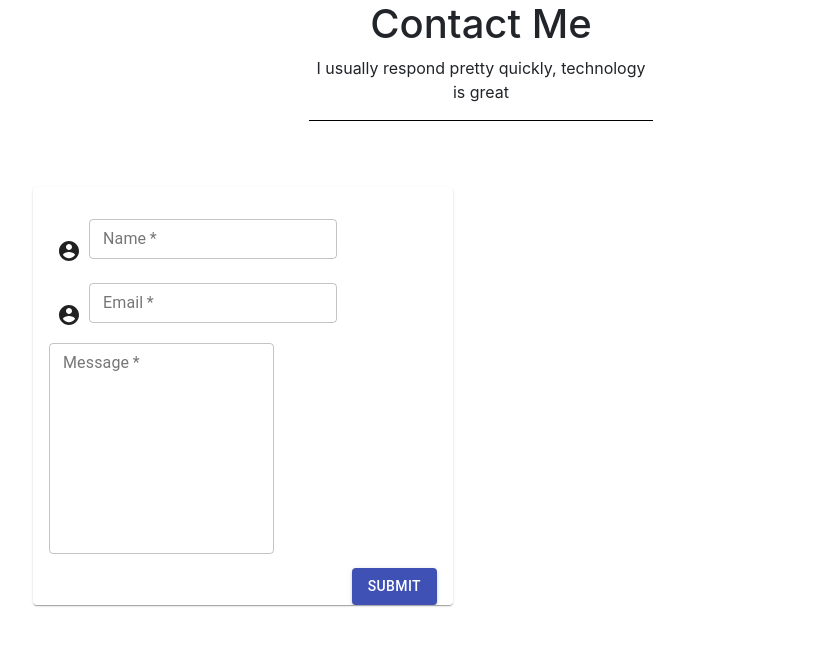
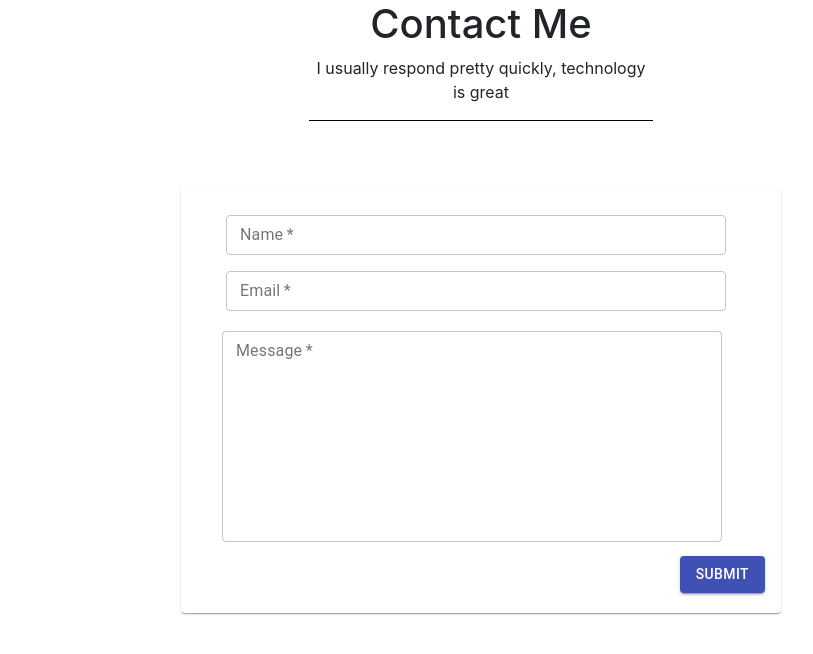
Before and after one commit to yjeafar/yjeafar.github.io, a React (Create React App) app: page /contact-me in a window 1280 px wide. Shown: the top 654 px of the page, without its empty margins (159-972 px from the left). Built offline with nearby package versions, Linux system fonts and the light colour scheme.

Commit message:
Worked on better styling in other pages

```diff
--- a/src/css/projects.css
+++ b/src/css/projects.css
@@ -0,0 +1,5 @@
+.imageSpacing  {
+    padding-top: 10px;
+    padding-left: 10px;
+    padding-right: 10px;
+}
--- a/src/js/contact-me.js
+++ b/src/js/contact-me.js
@@ -14,13 +14,21 @@ const useStyles = makeStyles((theme) => ({
     margin: theme.spacing(1),
   },
   card: {
-    maxWidth: 420,
-    marginTop: 50
+    width: 600,
+    marginTop: 50,
+    marginLeft:"auto",
+    marginRight:"auto",
+    marginBottom: 50
   },
   submitButton: {
     marginTop: 10,
-    float: "right"
+    float: "right",
+    marginBottom:20
   },
+  textLength: {
+    width: 500,
+    marginLeft: 25
+  }
 }));
 
 export default function ContactMe(props) {
@@ -31,9 +39,9 @@ export default function ContactMe(props) {
 
   const [message, setMessage] = useState(" ");
 
-  const [errors, setError] = useState({});
+  const classes = useStyles();
 
-  const classes = useStyles();
+  let isEmpty = false;
 
   let errorValues = {};
 
@@ -43,6 +51,10 @@ export default function ContactMe(props) {
         if (!name) {
           errorValues.name = "Name can't be empty";
           return("Name can't be empty");
+        }
+        if (name === ' ' && isEmpty) {
+          errorValues.name = "Name can't be empty dumbass"
+          return("Name can't be empty dumbass");
         }
         break;
       case 'email':
@@ -66,9 +78,6 @@ export default function ContactMe(props) {
         }
         break;
       }
-      // if (errorValues) {
-      //     setError(errorValues);
-      // }
   }
 
   function handleBlur() {
@@ -78,7 +87,8 @@ export default function ContactMe(props) {
 
   function handleSubmit(e) {
       e.preventDefault();
-      console.log(errors);
+      console.log('Made it!')
+      isEmpty = true;
       if (name.length <= 1 && name !== ' ') {
           getErrorText('name');
       }
@@ -101,46 +111,40 @@ export default function ContactMe(props) {
             <form className={classes.root} autoComplete="off"  onSubmit={handleSubmit}>
               <div className={classes.margin}>
                 <Grid container spacing={1} alignItems="flex-end">
-                  <Grid item>
-                    <AccountCircle />
-                  </Grid>
-                  <Grid item>
                     <TextField
-                      error={ !name  } // Empty name, initialized to be a space so this is not triggered
+                      error={ !name || (name === ' ' && isEmpty)  } // Empty name, initialized to be a space so this is not triggered
                       helperText={ getErrorText('name')} // Only show helper text on error
-                      id="input-with-icon-grid"
+                      id="filled-required"
                       label="Name"
                       name="name"
                       required
                       variant="outlined"
                       margin="dense"
+                      className={classes.textLength}
                       onBlur = { handleBlur }
                       onChange={e => setName(e.target.value)} // Set state hook to new value everytime it changes
                     />
-                  </Grid>
                 </Grid>
               </div>
               <div className={classes.margin}>
                 <Grid container spacing={1} alignItems="flex-end">
-                  <Grid item>
-                    <AccountCircle />
-                  </Grid>
-                  <Grid item>
                     <TextField
                       error={ !email || (email !== " " && email.length > 1 && !email.match(/(?:[a-z0-9!#$%&'*+/=?^_`{|}~-]+(?:\.[a-z0-9!#$%&'*+/=?^_`{|}~-]+)*|"(?:[\x01-\x08\x0b\x0c\x0e-\x1f\x21\x23-\x5b\x5d-\x7f]|\\[\x01-\x09\x0b\x0c\x0e-\x7f])*")@(?:(?:[a-z0-9](?:[a-z0-9-]*[a-z0-9])?\.)+[a-z0-9](?:[a-z0-9-]*[a-z0-9])?|\[(?:(?:(2(5[0-5]|[0-4][0-9])|1[0-9][0-9]|[1-9]?[0-9]))\.){3}(?:(2(5[0-5]|[0-4][0-9])|1[0-9][0-9]|[1-9]?[0-9])|[a-z0-9-]*[a-z0-9]:(?:[\x01-\x08\x0b\x0c\x0e-\x1f\x21-\x5a\x53-\x7f]|\\[\x01-\x09\x0b\x0c\x0e-\x7f])+)\])/)) }
                       helperText={ getErrorText('email')}
-                      id="input-with-icon-grid"
+                      id="filled-required"
                       label="Email"
                       required
                       variant="outlined"
                       margin="dense"
+                      className={classes.textLength}
                       onBlur = { handleBlur }
                       onChange={e => setEmail(e.target.value)}
                     />
-                  </Grid>
                 </Grid>
               </div>
               <div>
+              <Grid container spacing={1} alignItems="flex-end">
+                  <Grid item>
                 <TextField
                   error={ !message || (message !== ' ' && message.length <= 5) }
                   helperText={ getErrorText('message')}
@@ -151,11 +155,14 @@ export default function ContactMe(props) {
                   multiline
                   rows={10}
                   rowsMax={10}
+                  className={classes.textLength}
                   variant="outlined"
                   margin="dense"
                   onBlur = { handleBlur }
                   onChange={e => setMessage(e.target.value)}
                 />
+                  </Grid>
+                </Grid>
               </div>
               <Button
                 className={classes.submitButton}
--- a/src/js/projects.js
+++ b/src/js/projects.js
@@ -1,5 +1,6 @@
 import React from 'react';
 import { Container, Col, Row } from 'react-bootstrap';
+import '../css/projects.css'
 import coach from '../pictures/coach.jpg'
 
 export default function Projects() {
@@ -17,31 +18,31 @@ export default function Projects() {
       </Container>
       <Container>
         <Row className="justify-content-md-center">
-          <div style={{paddingTop: 10, paddingRight: 10, paddingLeft:10}}>
+          <div className="imageSpacing">
             <a href="project1">
             <img height="180" width="250" src={coach}
               alt="Basketball Coach looking at players on court" />
             </a>
           </div>
-          <div  style={{paddingTop: 10, paddingRight: 10, paddingLeft:10}}>
+          <div  className="imageSpacing">
             <img height="180" width="250" src={coach}
               alt="Basketball Coach looking at players on court" />
               </div>
-          <div  style={{paddingTop: 10, paddingRight: 10, paddingLeft:10}}>
+          <div  className="imageSpacing">
             <img height="180" width="250" src={coach}
               alt="Basketball Coach looking at players on court" />
               </div>
         </Row>
         <Row className="justify-content-md-center">
-          <div style={{paddingTop: 10, paddingRight: 10, paddingLeft:10}}>
+          <div className="imageSpacing">
             <img height="180" width="250" src={coach}
               alt="Basketball Coach looking at players on court" />
           </div>
-          <div  style={{paddingTop: 10, paddingRight: 10, paddingLeft:10}}>
+          <div  className="imageSpacing">
             <img height="180" width="250" src={coach}
               alt="Basketball Coach looking at players on court" />
               </div>
-          <div  style={{paddingTop: 10, paddingRight: 10, paddingLeft:10}}>
+          <div  className="imageSpacing">
             <img height="180" width="250" src={coach}
               alt="Basketball Coach looking at players on court" />
               </div>
```
